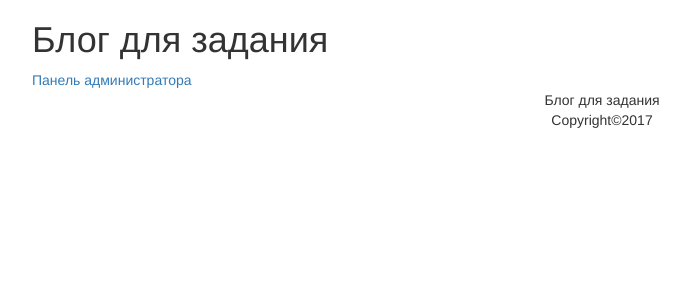
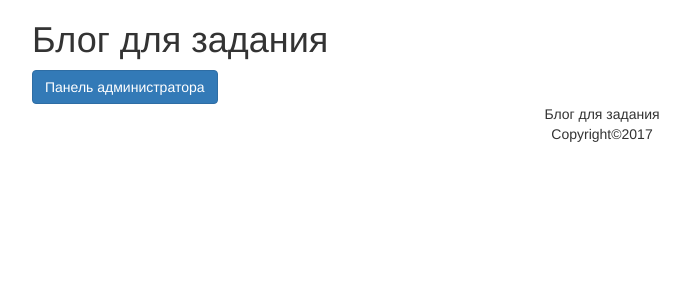
Before and after one commit to tereshchenkomax/BLOG, a PHP site: page / in a window 1280 px wide. Shown: the top 300 px of the page, without its empty margins (38-728 px from the left). Run offline with PHP 8.4, Linux system fonts and the light colour scheme; data that the repository does not hold is empty.

Commit message:
кнопки

```diff
--- a/style.css
+++ b/style.css
@@ -1,5 +1,5 @@
 body{
-    color: red;
+    /*color: red;*/
 }
 
 footer {
--- a/views/articles.php
+++ b/views/articles.php
@@ -9,7 +9,7 @@
     <body>
         <div class="container">
             <h1>Блог для задания</h1>
-            <a href="admin">Панель администратора</a>
+            <a href="admin" class="btn btn-primary">Панель администратора</a>
             <div>
                 <?php foreach($articles as $a): ?>
                 <div class="article">
--- a/views/articles_admin.php
+++ b/views/articles_admin.php
@@ -10,7 +10,7 @@
 <body>
 <div class="container">
     <h1>Блог для задания</h1>
-    <a href="index.php?action=add">Добавить статью</a>
+    <a href="index.php?action=add" class="btn btn-info">Добавить статью</a>
     <div>
         <table class="admin-table" style="width: 100%">
             <tr>
```
